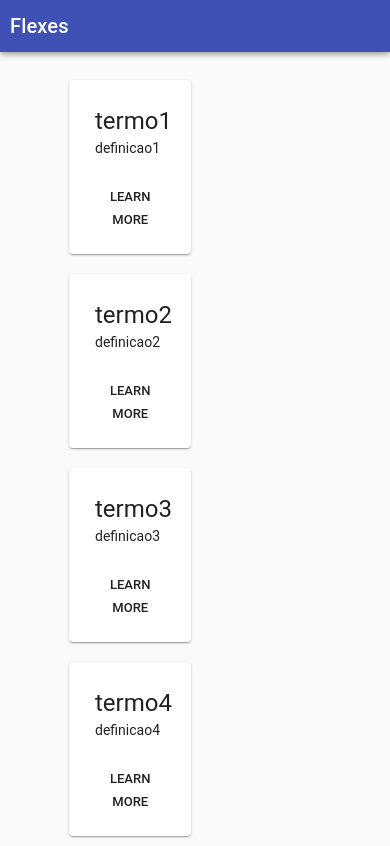
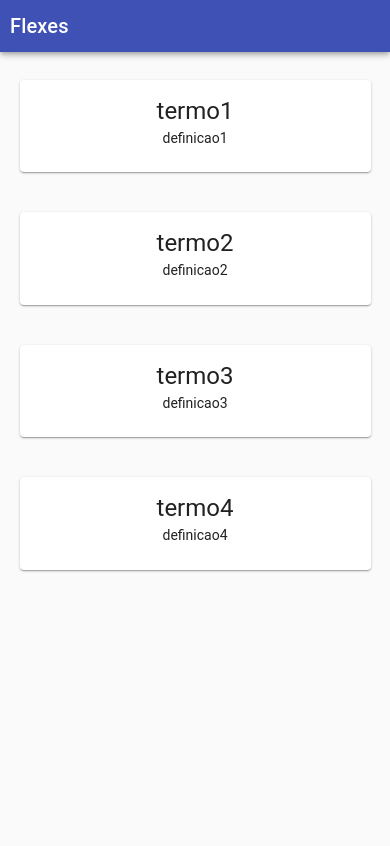
Before and after one commit to valterlucena/devweb-front, a React (Create React App) app in the folder flexes/: page / in a window 390 px wide. Built offline with nearby package versions, Linux system fonts and the light colour scheme.

Commit message:
deixa os cards responsivos

```diff
--- a/flexes/src/components/Cards/Cards.css
+++ b/flexes/src/components/Cards/Cards.css
@@ -1,7 +1,6 @@
 .card {
-    margin: 10px 10px;
-    padding: 10px;
+    display: 'flex';
+    flex-wrap: 'wrap';
+    justify-content: 'space-around';
     background: #fff;
-    width: 45%;
-    float: left;
 }
--- a/flexes/src/components/Cards/Cards.js
+++ b/flexes/src/components/Cards/Cards.js
@@ -1,7 +1,7 @@
 import React, {Component} from 'react';
 
 import './Cards.css';
-import { Typography, Card, CardContent, CardActions, Button } from '@material-ui/core';
+import { Typography, Card, CardContent, CardActions, Button, Grid } from '@material-ui/core';
 
 class Cards extends Component {
 
@@ -30,21 +30,32 @@ class Cards extends Component {
         const {cards} = this.state;
         return (
             <div className="cards">
+                <Grid
+                    container
+                    spacing={40}
+                >
                     {cards.map(card => (
-                    <Card className="card">
+                        <Grid
+                            item
+                            xs={12}
+                            sm={6}
+                            lg={4}
+                            xl={4}
+                        >
+                            <Card>
                                 <CardContent>
-                            <Typography variant="h5">
+                                    <Typography variant="h5" align="center">
                                         {card.termo}
                                     </Typography>
-                            <Typography component="p">
+                                    <Typography component="p" align="center">
                                         {card.definicao}
                                     </Typography>
                                 </CardContent>
-                        <CardActions>
-                            <Button size="small">Learn More</Button>
-                        </CardActions>
                             </Card>
+                        </Grid>
                     ))}
+                </Grid>
+
             </div>
         );
     }
--- a/flexes/src/components/Container/Container.css
+++ b/flexes/src/components/Container/Container.css
@@ -1,5 +1,7 @@
 .container {
-    max-width: 80%;
-    margin: 70px auto 0;
-    padding: 0 20px;
+    display: 'flex';
+    flex-wrap: 'wrap';
+    justify-content: 'space-between';
+    margin: 5em auto 0;
+    width: 90%;
 }
```
Lines whose indentation alone changed are shown as unchanged.
